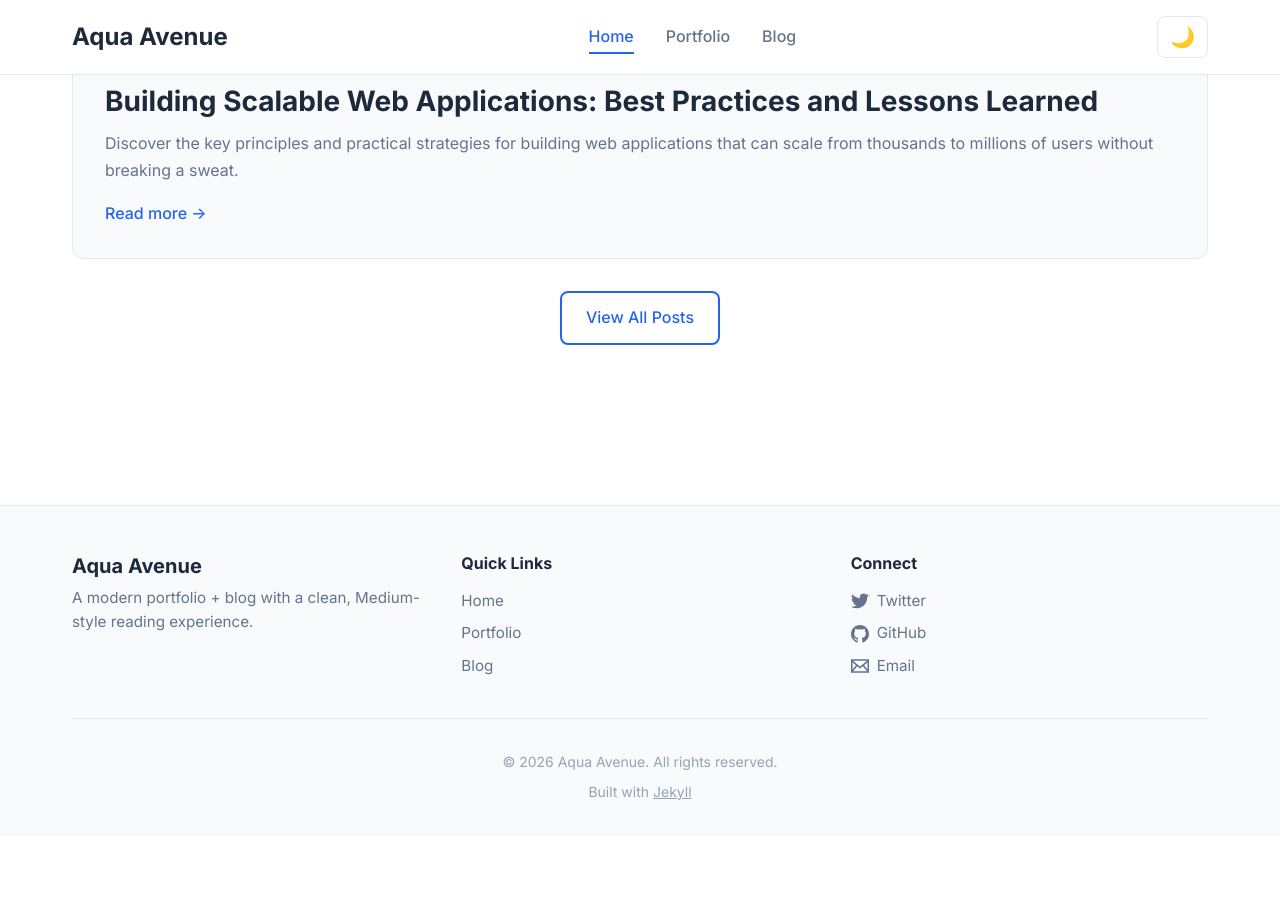
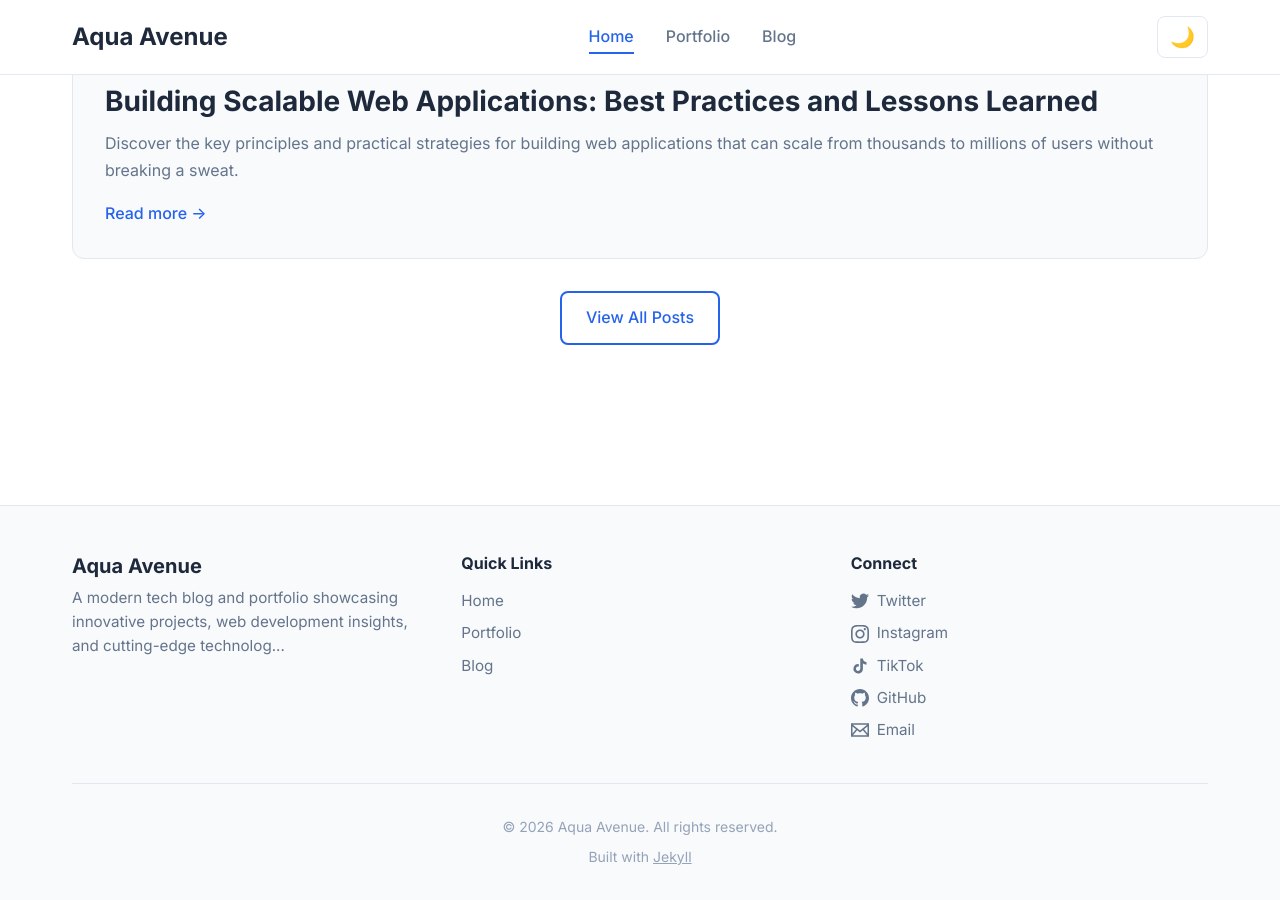
Before and after one commit to willylondon/aqua_avenue_jekyll, a Jekyll site: the page built from index.md, in a window 1280 px wide and 900 px high, scrolled down 1229 px. Built offline with Jekyll 4.4.1, drawn with Linux system fonts in a browser that asks for light colours; before the commit the page ends 2065 px from its top, so only the background shows below that; part of the change alters nothing that is shown.

Commit message:
Revise Jekyll configuration for Aqua Avenue
Updated Jekyll configuration with site settings, author information, and social media links. Removed old title, description, and unnecessary comments.

```diff
--- a/_config.yml
+++ b/_config.yml
@@ -1,24 +1,32 @@
-# =========================================
-# Aqua Avenue - Jekyll Configuration
-# GitHub Pages Project Site Setup
-# =========================================
+# Site settings
+title: Aqua Avenue
+email: willardwells@gmail.com
+description: >-
+  A modern tech blog and portfolio showcasing innovative projects,
+  web development insights, and cutting-edge technology solutions.
 
-title: "Aqua Avenue"
-description: "A modern portfolio + blog with a clean, Medium-style reading experience."
-author: "Willy London"
-email: "willardwells@gmail.com"
-
-# IMPORTANT (Project repo deployment)
+# IMPORTANT: GitHub Pages project site settings
 url: "https://willylondon.github.io"
 baseurl: "/aqua_avenue_jekyll"
 
+# Social media
+twitter_username: willylondon
+instagram_username: willylondon
+tiktok_username: willylondon
+github_username: willylondon
+
+# Author information
+author:
+  name: Aqua Avenue
+  email: willardwells@gmail.com
+  twitter: willylondon
+
 # Build settings
+theme: null
 markdown: kramdown
 highlighter: rouge
-permalink: /:categories/:year/:month/:day/:title/
-timezone: "America/Jamaica"
 
-# Plugins (GitHub Pages compatible)
+# Plugins
 plugins:
   - jekyll-feed
   - jekyll-seo-tag
@@ -37,32 +45,42 @@ defaults:
       type: "posts"
     values:
       layout: "post"
-      author: "Willy London"
+      comments: true
   - scope:
       path: ""
       type: "projects"
     values:
       layout: "project"
+  - scope:
+      path: ""
+      type: "pages"
+    values:
+      layout: "page"
 
-# Sass / Assets
-sass:
-  sass_dir: _sass
-  style: compressed
-
-# Feed
-feed:
-  path: feed.xml
-
-# SEO / Social (optional)
-twitter_username: ""
-github_username: "willylondon"
-
-# Excludes
+# Exclude from processing
 exclude:
   - Gemfile
   - Gemfile.lock
   - node_modules
-  - vendor
+  - vendor/bundle/
+  - vendor/cache/
+  - vendor/gems/
+  - vendor/ruby/
   - README.md
-  - SETUP_COMPLETE.md
-  - SETUP_COMPLETE.pdf
+
+# Pagination
+# paginate: 10
+# paginate_path: "/blog/page:num/"
+
+# Kramdown settings
+kramdown:
+  input: GFM
+  syntax_highlighter: rouge
+  syntax_highlighter_opts:
+    block:
+      line_numbers: false
+
+# Sass/SCSS settings
+sass:
+  sass_dir: _sass
+  style: compressed
```
